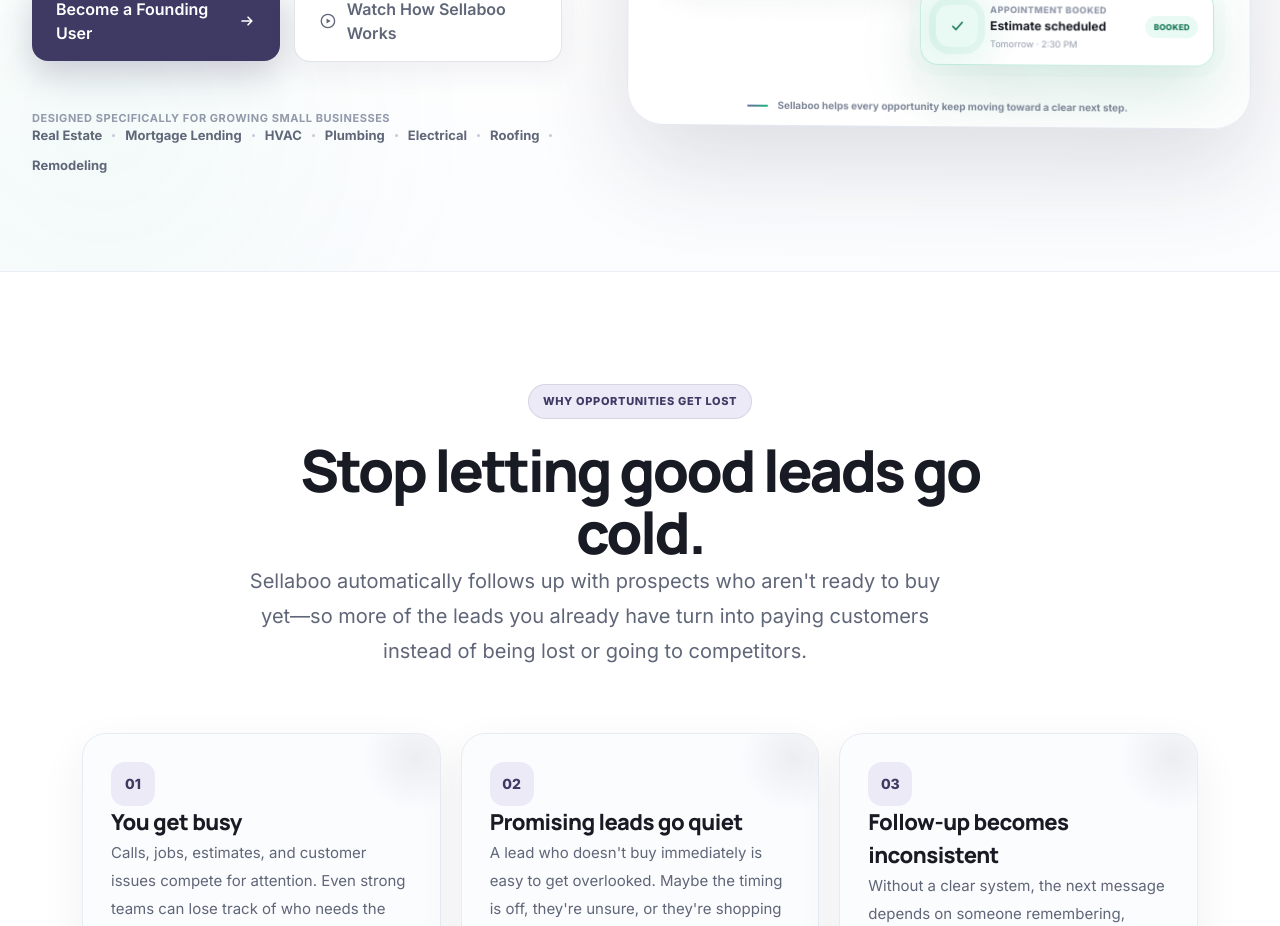
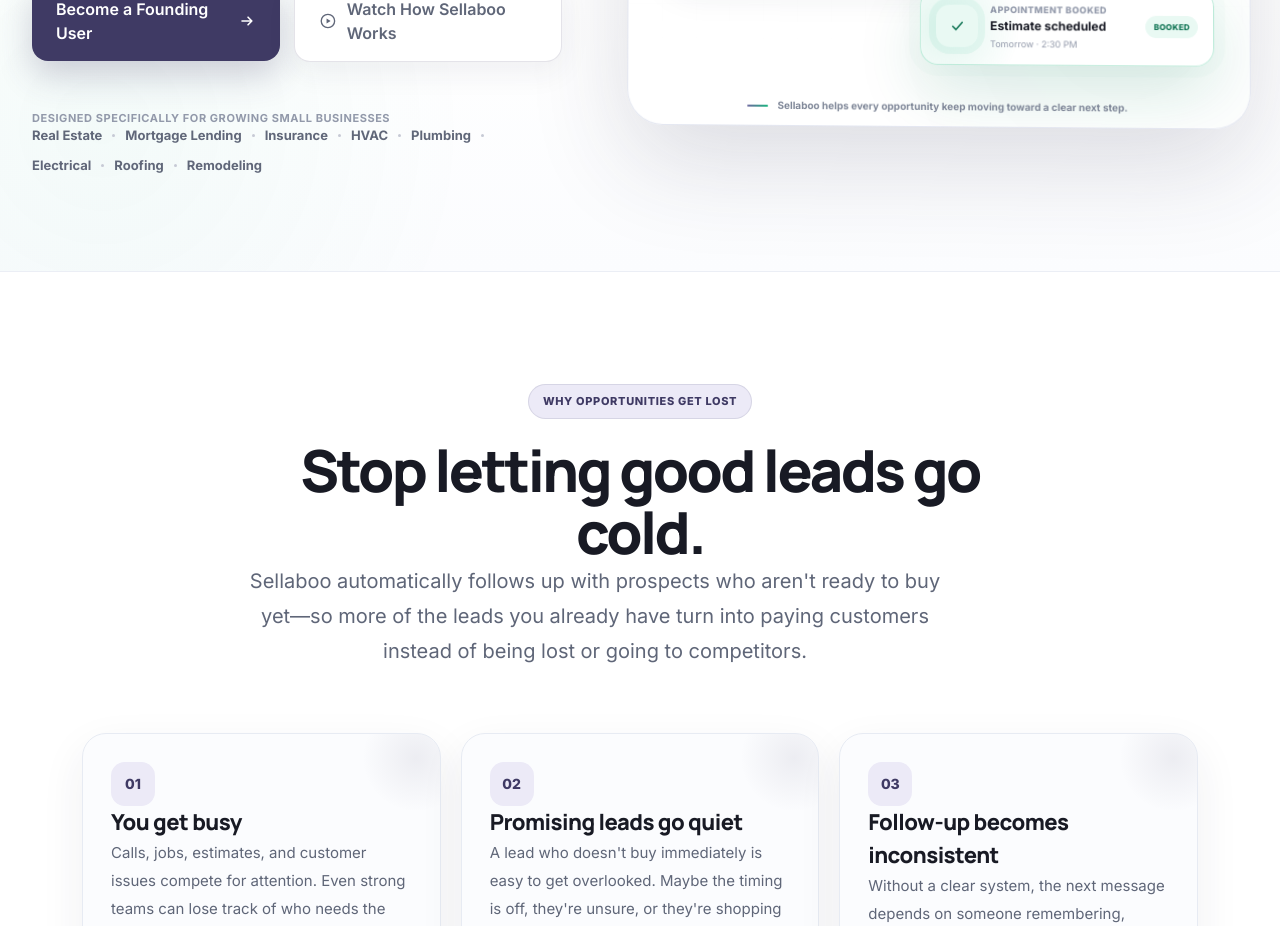
Before and after one commit to Sellaboo-dev/sellaboo-marketing, a Next.js app: page / in a window 1280 px wide. Shown: the part 840-1766 px from the top of the page. Built offline with nearby package versions, Linux system fonts and the light colour scheme.

Commit message:
added new industries to the Hero Section.

```diff
--- a/components/hero/HeroSection.tsx
+++ b/components/hero/HeroSection.tsx
@@ -8,6 +8,7 @@ import { PlayIcon } from "@/components/icons/PlayIcon";
 const industries = [
   "Real Estate",
   "Mortgage Lending",
+  "Insurance",
   "HVAC",
   "Plumbing",
   "Electrical",
```
